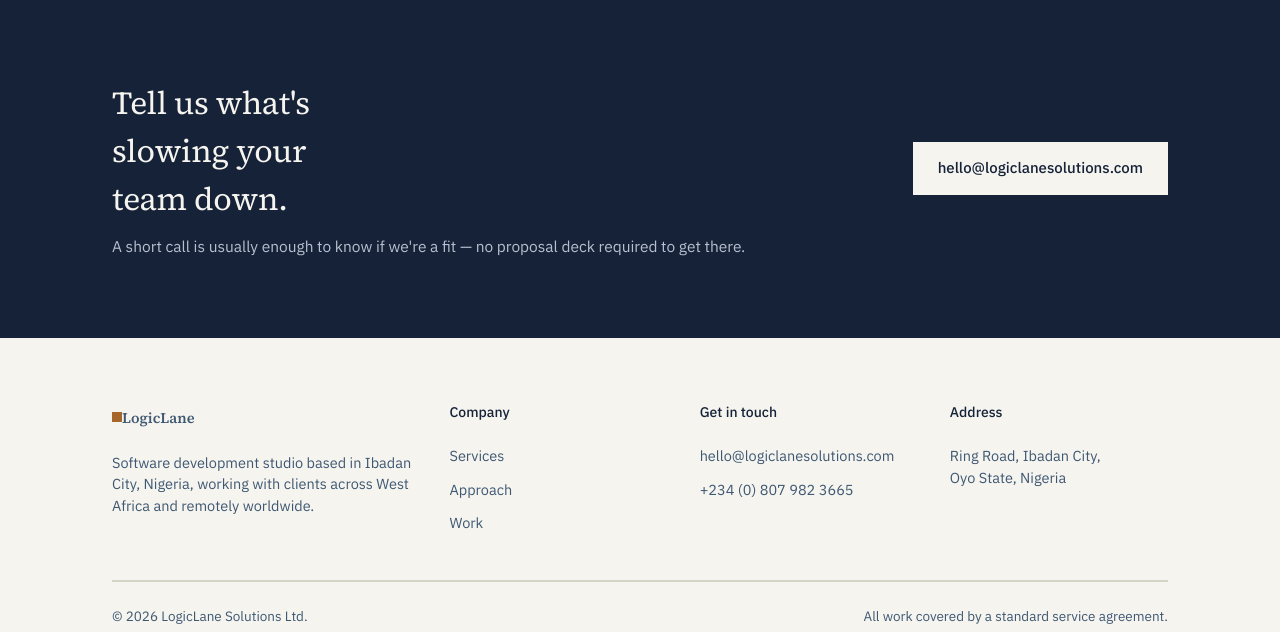
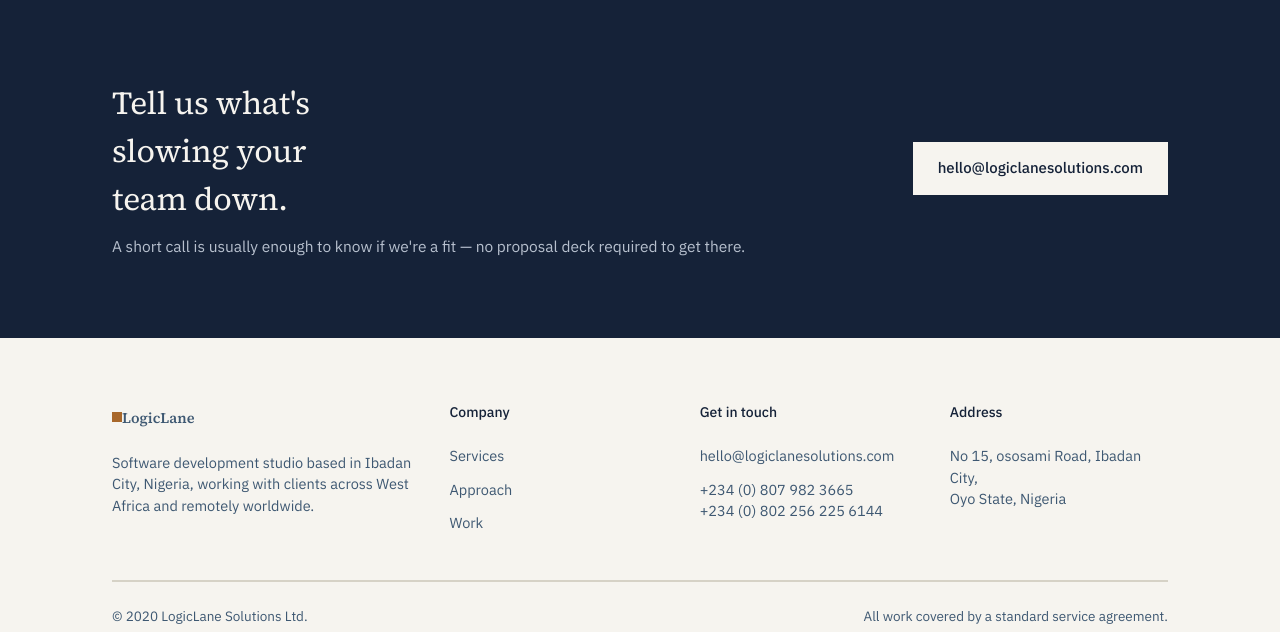
Before and after one commit to techdining01/logiclanesolution, a Django app: template templates/logiclane-solutions.html in a window 1280 px wide. Shown: the part 5868-6500 px from the top of the page. Run offline with Django 5.2, Linux system fonts and the light colour scheme; the template is opened without the code that fills it: most values are stand-ins (such as "Sample title", 1, 10 or a date in 2020); style sheets or scripts are compiled from the project's sources; parts of the project's set-up code (start-up, migrations or seed data) failed here and were passed over; some libraries are stand-ins or nearby versions.

Commit message:
production

```diff
--- a/templates/logiclane-solutions.html
+++ b/templates/logiclane-solutions.html
@@ -959,17 +959,17 @@
       </div>
       <div>
         <h4>Get in touch</h4>
-        <a href="mailto:hello@logiclanesolutions.com">hello@logiclanesolutions.com</a>
-        <a href="tel:+23408079823665">+234 (0) 807 982 3665</a>
+        <a href="#" onclick="openBooking('General Enquiry');return false;">hello@logiclanesolutions.com</a>
+        <a href="tel:+23408079823665">+234 (0) 807 982 3665 <br> +234 (0) 802 256 225 6144</a>
       </div>
       <div>
         <h4>Address</h4>
-        <a href="#" onclick="return false;" style="cursor:default;">Ring Road, Ibadan City,<br>Oyo State, Nigeria</a>
+        <a href="#" onclick="return false;" style="cursor:default;">No 15, ososami Road, Ibadan City,<br>Oyo State, Nigeria</a>
       </div>
     </div>
     <hr class="rule">
     <div class="footer-bottom">
-      <span>© 2026 LogicLane Solutions Ltd. </span>
+      <span>© {{year}} LogicLane Solutions Ltd. </span>
       <span>All work covered by a standard service agreement.</span>
     </div>
   </div>
--- a/web/views.py
+++ b/web/views.py
@@ -7,12 +7,14 @@ from django.core.mail import send_mail
 from django.http import JsonResponse
 from django.shortcuts import render
 from django.views.decorators.http import require_POST
+from datetime import Date
 
 logger = logging.getLogger(__name__)
 
 
 def home(request):
-    return render(request, 'logiclane-solutions.html')
+    year = Date.today().year
+    return render(request, "logiclane-solutions.html", {"year": year})
 
 
 @require_POST
```
